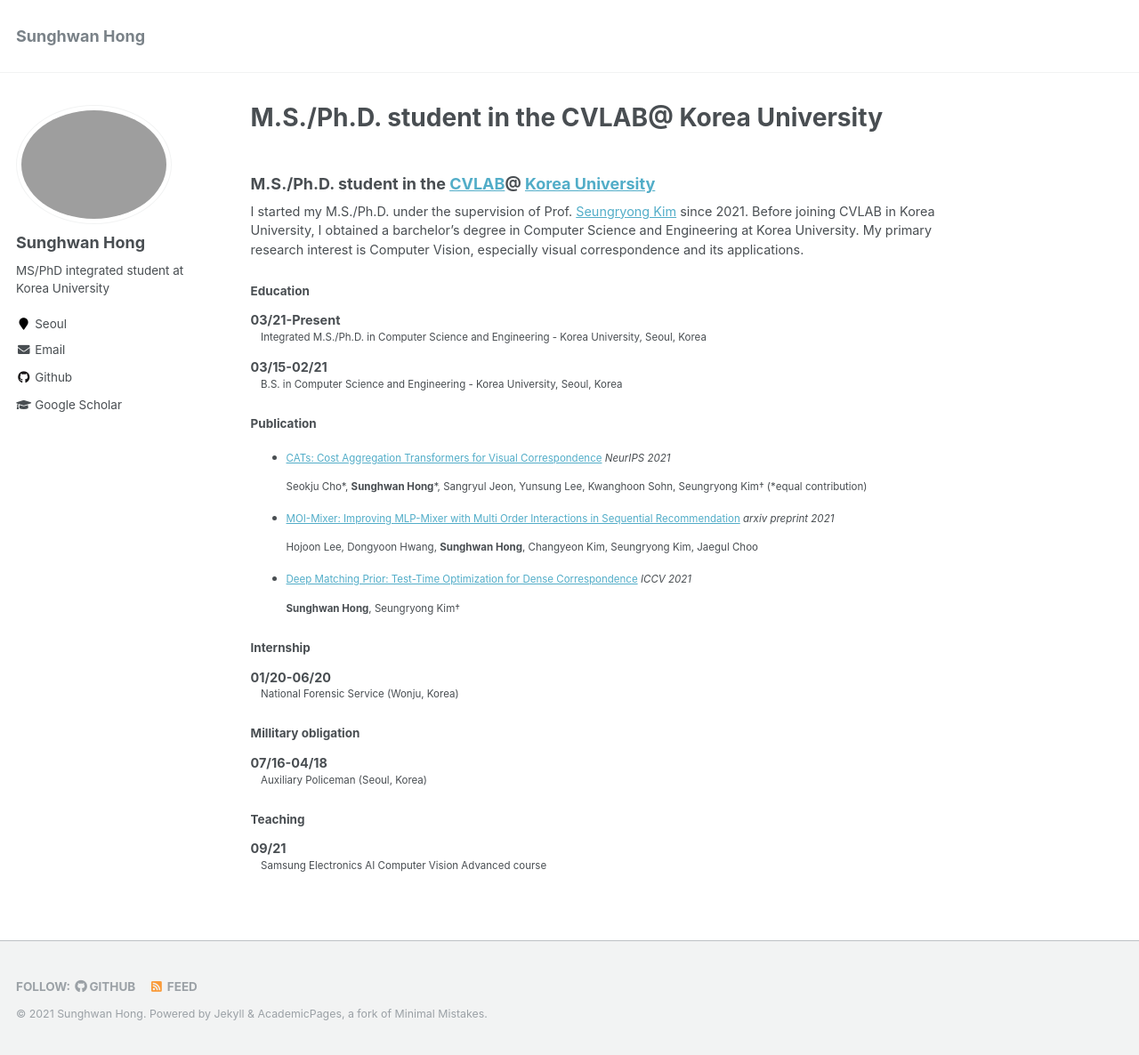
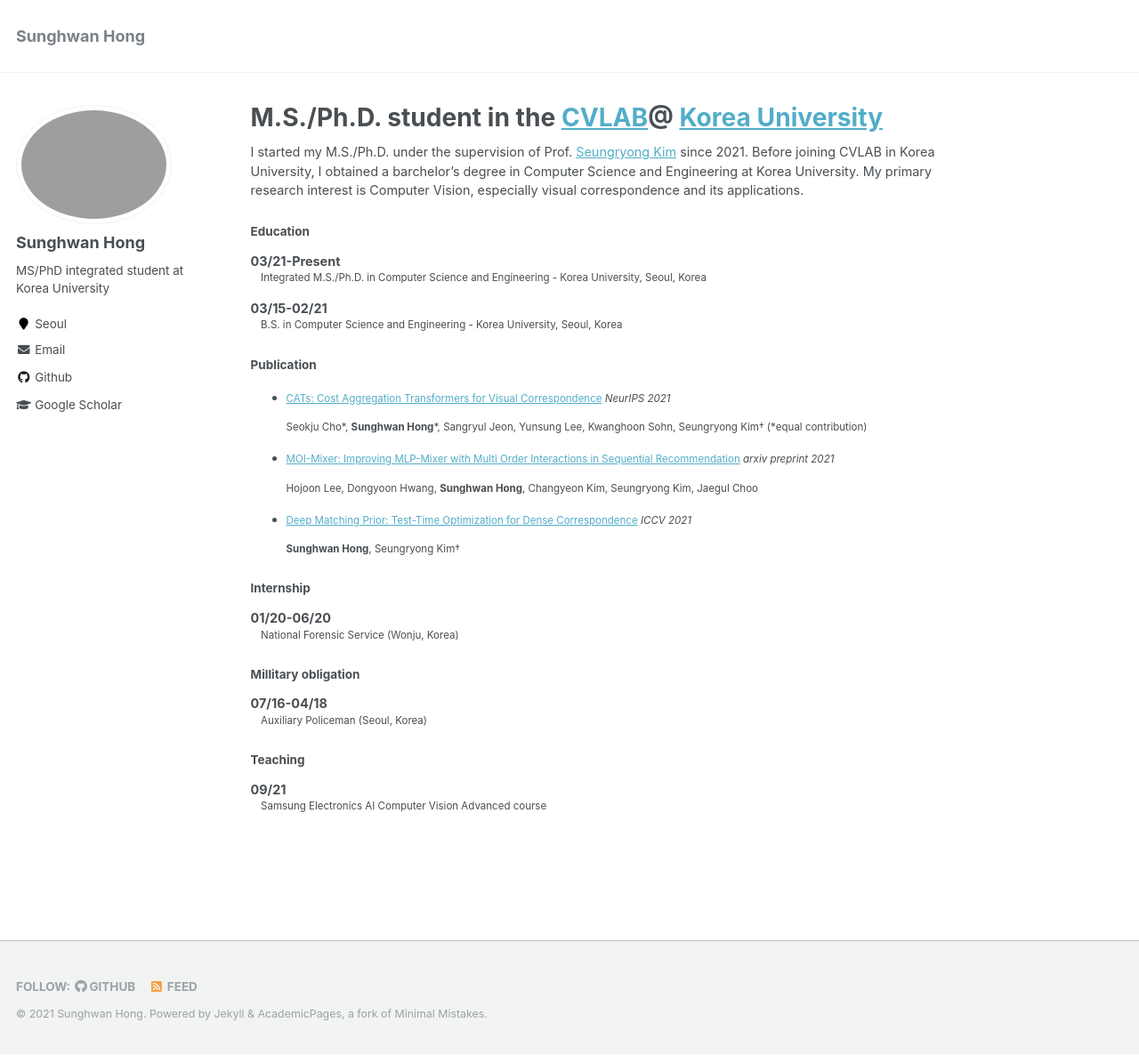
Before and after one commit to jang-1996/jang-1996.github.io, a Jekyll site: the page built from _pages/about.md, in a window 1280 px wide and 1186 px high. Shown: the whole window at 89% size. Built offline with Jekyll 4.4.1, drawn with Linux system fonts in a browser that asks for light colours; our own code applies the rules of GitHub Pages for plain Markdown files; some of the changed lines change nothing that is shown.

Commit message:
Update about.md

```diff
--- a/_pages/about.md
+++ b/_pages/about.md
@@ -1,6 +1,6 @@
 ---
 permalink: /
-title:
+title: M.S./Ph.D. student in the [CVLAB](https://cvlab.korea.ac.kr/ "cvlab")@ [Korea University](https://info.korea.edu/en_info/index.do "korea")
 excerpt: "About me"
 author_profile: true
 redirect_from:
@@ -8,7 +8,7 @@ redirect_from:
   - /about.html
 ---
 
-### M.S./Ph.D. student in the [CVLAB](https://cvlab.korea.ac.kr/ "cvlab")@ [Korea University](https://info.korea.edu/en_info/index.do "korea")
+
 
 I started my M.S./Ph.D. under the supervision of Prof. [Seungryong Kim](https://seungryong.github.io/) since 2021. Before joining CVLAB in Korea University,
 I obtained a barchelor's degree in Computer Science and Engineering at Korea University. My primary research interest is Computer Vision, especially visual correspondence and its applications.
```
